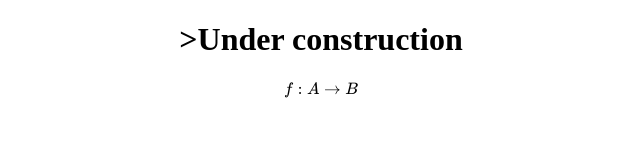
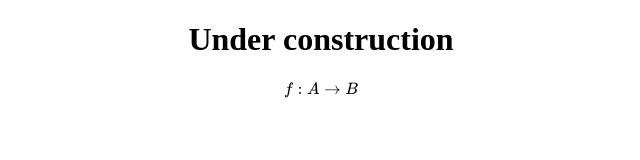
Before and after one commit to arplummer/arplummer.github.io, a plain HTML site: page index.html in a window 1280 px wide. Shown: the whole page, without its empty margins (319-959 px from the left). Drawn offline with nearby package versions, Linux system fonts and the light colour scheme; some packages are replaced by stand-ins of ours.

Commit message:
under construction

```diff
--- a/index.html
+++ b/index.html
@@ -11,7 +11,8 @@
 </head>
 <body>
 <h1></h1>
-<h1 style="text-align:center">>Under construction</h1>
+
+<h1 style="text-align:center">Under construction</h1>
 
 <p style="text-align:center"> $f: A \to B$ </p>
 
```
